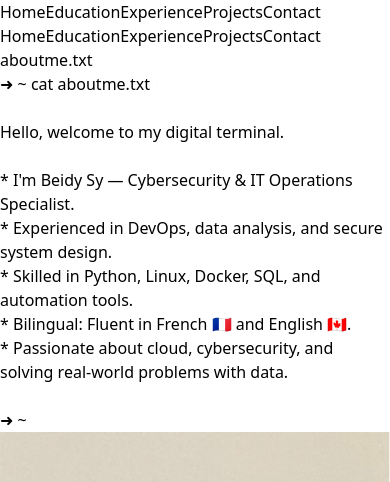
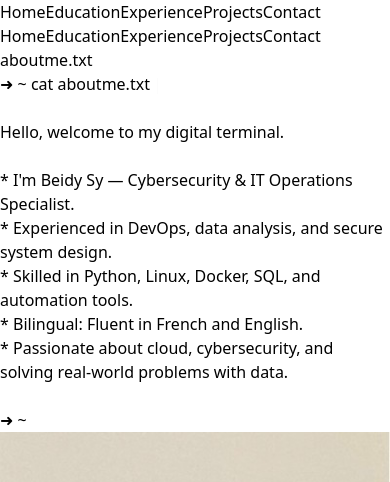
Before and after one commit to beidysy/portfolio-beidy, a React (Vite) app: page /#/ in a window 390 px wide. Shown: the top 482 px of the page. Built offline with nearby package versions, Linux system fonts and the light colour scheme.

Commit message:
Update sidebar layout for mobile

```diff
--- a/src/pages/Home.jsx
+++ b/src/pages/Home.jsx
@@ -31,7 +31,7 @@ export default function Home() {
               "* I'm Beidy Sy — Cybersecurity & IT Operations Specialist.",
               "* Experienced in DevOps, data analysis, and secure system design.",
               "* Skilled in Python, Linux, Docker, SQL, and automation tools.",
-              "* Bilingual: Fluent in French 🇫🇷 and English 🇨🇦.",
+              "* Bilingual: Fluent in French and English.",
               "* Passionate about cloud, cybersecurity, and solving real-world problems with data.",
               "",
               "➜ ~"
```
